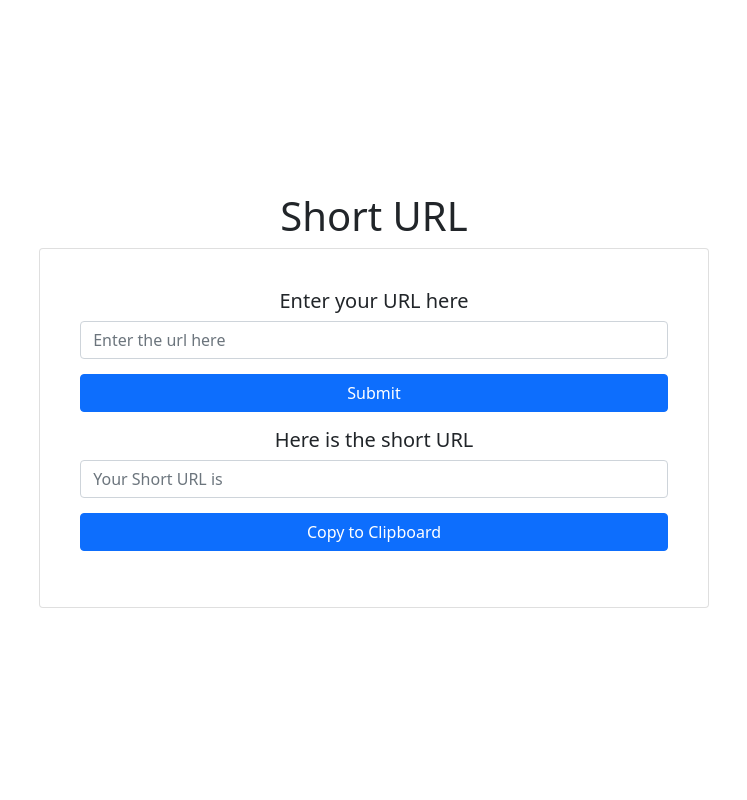
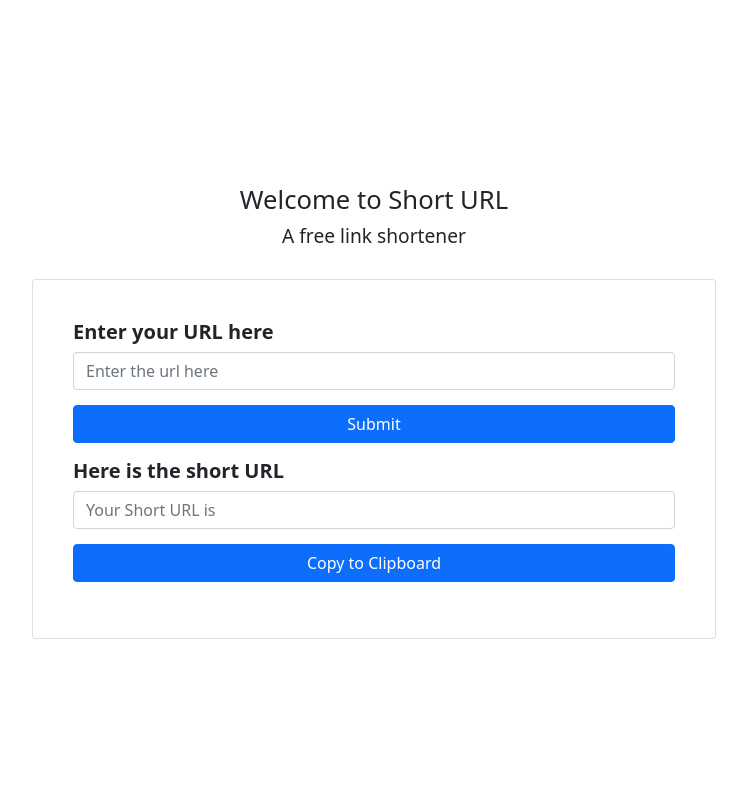
Before and after one commit to RomeoEncinares/ShortURL, a Django app: page / in a window 1280 px wide. Shown: the whole page, without its empty margins (266-1013 px from the left). Run offline with Django 4.2, Linux system fonts and the light colour scheme.

Commit message:
Update styling

```diff
--- a/static/css/style.css
+++ b/static/css/style.css
@@ -3,6 +3,7 @@ body {
     padding:0;
     margin:0;
     height: 100%;
+    font-family: 'Noto Sans', sans-serif;
 }
 
 .container {
@@ -12,6 +13,8 @@ body {
     justify-content: center;
     align-items: center;
     text-align: center;
+    margin-top: 0;
+    padding: 0;
 }
 
 .row {
@@ -19,8 +22,26 @@ body {
     margin: 1rem;
 }
 
+h1{
+    font-size: 1.6em;
+    font-weight: 500;
+}
+
+h2 {
+    font-size: 1.2em;
+}
+
 .card {
     min-width: 60%;
+}
+
+.card-body{
+    text-align: left;
+    font-weight: 700;
+}
+
+.card-title {
+    font-weight: 600;
 }
 
 .btn-primary{
--- a/templates/index.html
+++ b/templates/index.html
@@ -10,8 +10,12 @@
     <link rel="stylesheet" type="text/css" href="{% static 'css/style.css' %}">
 </head>
 <body>
+
     <div class="container">
-        <h1>Short URL</h1>
+        <div class="row">
+            <h1>Welcome to Short URL</h1>
+            <h2>A free link shortener</h2>
+        </div>
         <div class="card text-center">
             <div class="row">
                 <div class="card-body">
@@ -26,7 +30,7 @@
                         <input class="form-control" placeholder="Your Short URL is" id="shorturl" value="{{ shorturl }}"readonly>
                         <input class="btn btn-primary" type="button" id="clipboard" value="Copy to Clipboard">
                     </form>
-
+                </div>
             </div>
         </div>
     </div>
```
